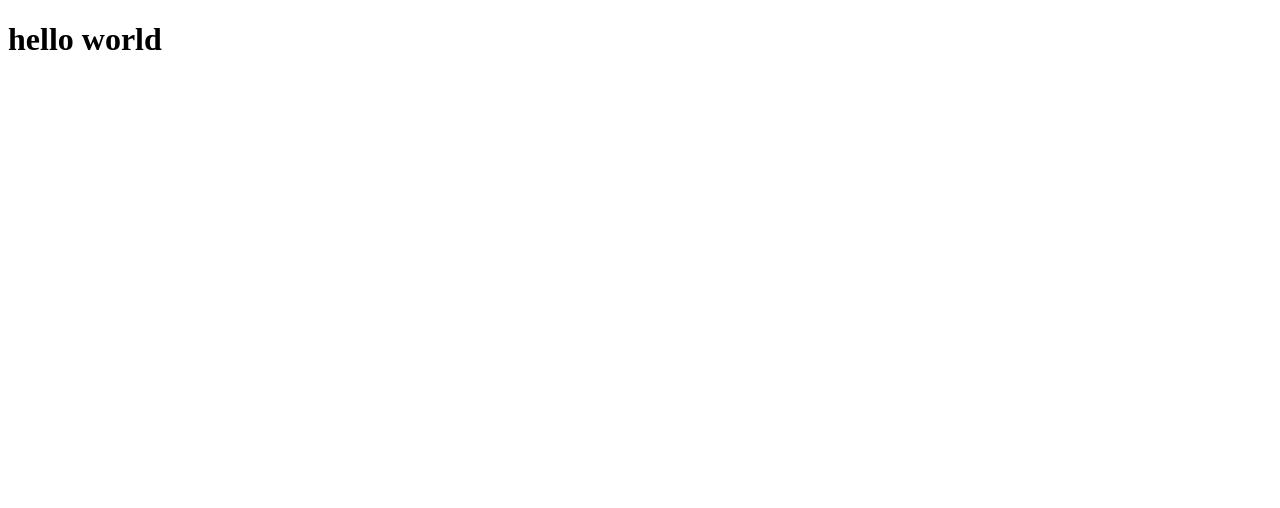
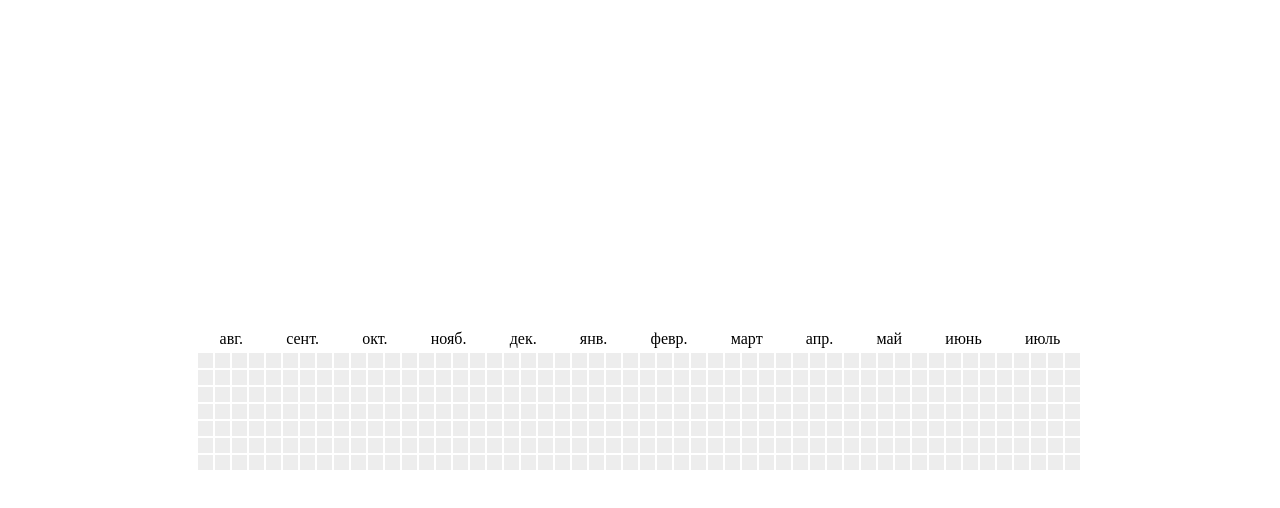
Before and after one commit to FairUser21/contribution_graph, a React (Vite) app: page / in a window 1280 px wide. Shown: the top 508 px of the page. Built offline with nearby package versions, Linux system fonts and the light colour scheme.

Commit message:
created base graph

```diff
--- a/src/App.jsx
+++ b/src/App.jsx
@@ -1,12 +1,13 @@
-import { getDates } from "./lib/date";
+import ContributionGraph from "./components/ContributionGraph";
+
+import "./styles/variables.css";
+import "./styles/index.css";
 
 function App() {
-  getDates();
-
   return (
-    <>
-      <h1>hello world</h1>
-    </>
+    <div className="app">
+      <ContributionGraph />
+    </div>
   );
 }
 
--- a/src/components/ContributionCell.jsx
+++ b/src/components/ContributionCell.jsx
@@ -0,0 +1,5 @@
+const ContributionCell = () => {
+  return <div className="level-1 cell">{/* <div>Cell</div> */}</div>;
+};
+
+export default ContributionCell;
--- a/src/components/ContributionGraph.jsx
+++ b/src/components/ContributionGraph.jsx
@@ -0,0 +1,28 @@
+import { getDates, getMonths } from "../lib/date";
+import ContributionCell from "./ContributionCell";
+
+const ContributionGraph = () => {
+  const days = getDates();
+  const months = getMonths();
+
+  console.log(months);
+  return (
+    <div className="graph">
+      <div className="table-head">
+        {months.map((month) => (
+          <p className="table-head-text" key={month}>
+            {month}
+          </p>
+        ))}
+      </div>
+      <div className="table-body">
+        {days.map((day, index) => (
+          // <p key={index}>{day.format("ddd")}</p>
+          <ContributionCell key={index} />
+        ))}
+      </div>
+    </div>
+  );
+};
+
+export default ContributionGraph;
--- a/src/lib/date.js
+++ b/src/lib/date.js
@@ -1,9 +1,9 @@
 import dayjs from "dayjs";
 import "dayjs/locale/ru";
 
-export function getDates() {
+export const getDates = () => {
   const dates = dayjs().locale("ru");
-  const end = dates.endOf("month");
+  const end = dates.endOf("day");
   const start = end.subtract(1, "year");
 
   const days = [];
@@ -11,5 +11,31 @@ export function getDates() {
   for (let i = 0; i < 365; i++) {
     days.push(start.add(i, "day"));
   }
+
   return days;
-}
+};
+
+export const getWeeks = () => {
+  const dates = dayjs().locale("ru");
+  const end = dates.endOf("day");
+  const start = end.subtract(1, "year");
+
+  const weeks = [];
+
+  for (let i = 0; i < 53; i++) {
+    weeks.push(start.add(i, "week"));
+  }
+};
+
+export const getMonths = () => {
+  const dates = dayjs().locale("ru");
+  const start = dates.subtract(11, "month");
+  const months = [];
+
+  for (let i = 0; i < 12; i++) {
+    const currentMonth = start.add(i, "month");
+    months.push(currentMonth.format("MMM"));
+  }
+  console.log(months);
+  return months;
+};
--- a/src/styles/index.css
+++ b/src/styles/index.css
@@ -3,3 +3,54 @@
   padding: 0;
   box-sizing: border-box;
 }
+
+.app {
+  width: 100vw;
+  height: 100vh;
+  display: flex;
+  justify-content: center;
+  align-items: center;
+  /* color: var(--text-color); */
+  /* background-color: #e5e5e5; */
+}
+
+.table-head {
+  display: flex;
+  justify-content: space-around;
+  align-items: center;
+  margin-bottom: 5px;
+}
+
+.table-body {
+  display: grid;
+  grid-template-columns: repeat(52, 15px);
+  grid-template-rows: repeat(7, 15px);
+  gap: 2px;
+  grid-auto-flow: column;
+  /* grid-auto-flow: column; */
+}
+
+.cell {
+  width: 100%;
+  height: 100%;
+}
+
+.level-1 {
+  background-color: var(--level-1-color);
+}
+
+.level-2 {
+  background-color: var(--level-2-color);
+}
+
+.level-3 {
+  background-color: var(--level-3-color);
+}
+
+.level-4 {
+  background-color: var(--level-4-color);
+}
+
+.level-5 {
+  background-color: var(--level-5-color);
+}
--- a/src/styles/variables.css
+++ b/src/styles/variables.css
@@ -1,5 +1,4 @@
 :root {
-  --background-color: #e5e5e5;
   --level-1-color: #ededed;
   --level-2-color: #acd5f2;
   --level-3-color: #7fa8c9;
```
